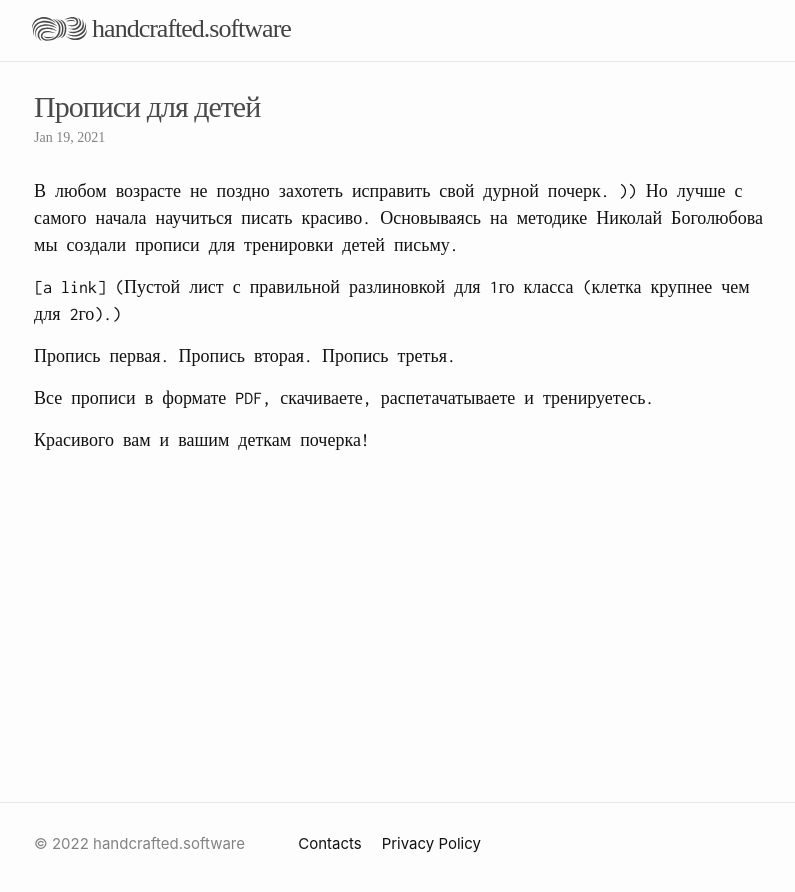
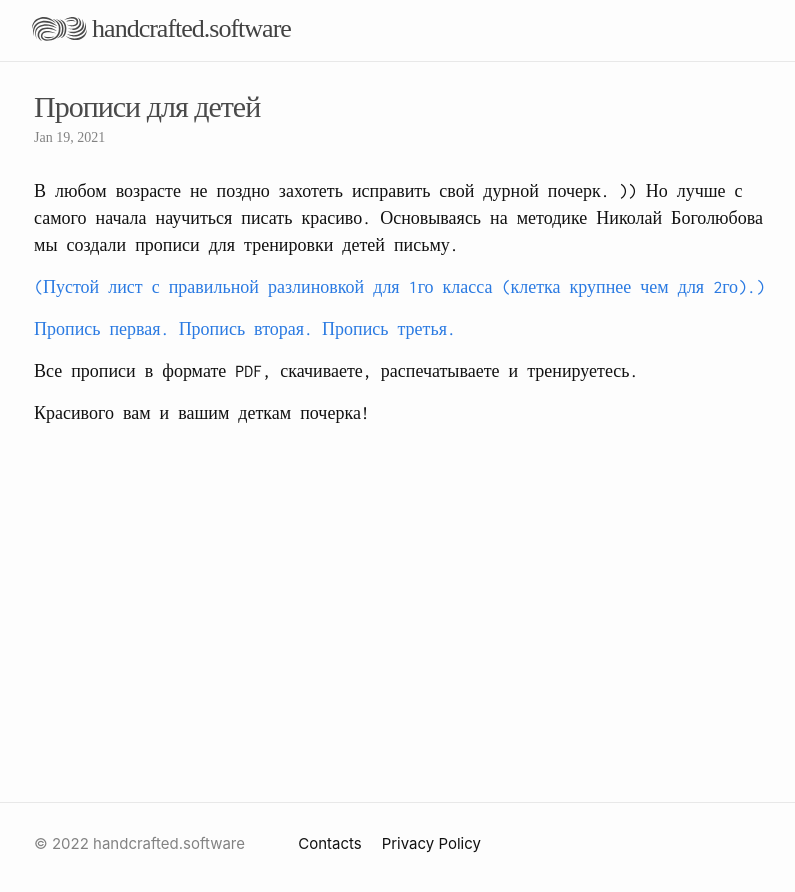
Before and after one commit to handcraftedsoftware/pages, a Jekyll site: the page built from _posts/2021-01-19-writingsheets.md, in a window 1280 px wide. Shown: the top 892 px of the page, without its empty margins (236-1031 px from the left). Built offline with Jekyll 4.4.1, drawn with Linux system fonts in a browser that asks for light colours; some web fonts are replaced.

Commit message:
Add link to mathmemo

```diff
--- a/_posts/2021-01-19-writingsheets.md
+++ b/_posts/2021-01-19-writingsheets.md
@@ -9,12 +9,12 @@ permalink: /apps/writingsheets
 Но лучше с самого начала научиться писать красиво.
 Основываясь на методике Николай Боголюбова мы создали прописи для тренировки детей письму.
 
-[a link] (Пустой лист с правильной разлиновкой для 1го класса (клетка крупнее чем для 2го).)
+<a href = "https://github.com/handcraftedsoftware/printable/raw/main/writing-sheet-blank.pdf">(Пустой лист с правильной разлиновкой для 1го класса (клетка крупнее чем для 2го).)</a>
 
-Пропись первая.
-Пропись вторая.
-Пропись третья.
+<a href ="https://github.com/handcraftedsoftware/printable/raw/main/writing-sheet-lesson-1.pdf"> Пропись первая.</a>
+<a href ="https://github.com/handcraftedsoftware/printable/raw/main/writing-sheet-lesson-2.pdf"> Пропись вторая.</a>
+<a href ="https://github.com/handcraftedsoftware/printable/raw/main/writing-sheet-lesson-3.pdf"> Пропись третья.</a>
 
-Все прописи в формате PDF, скачиваете, распетачатываете и тренируетесь.
+Все прописи в формате PDF, скачиваете, распечатываете и тренируетесь.
 
 Красивого вам и вашим деткам почерка!
```
Also changed, not shown: _posts/2022-03-05-mathmemo.md (+3 -0 lines).
